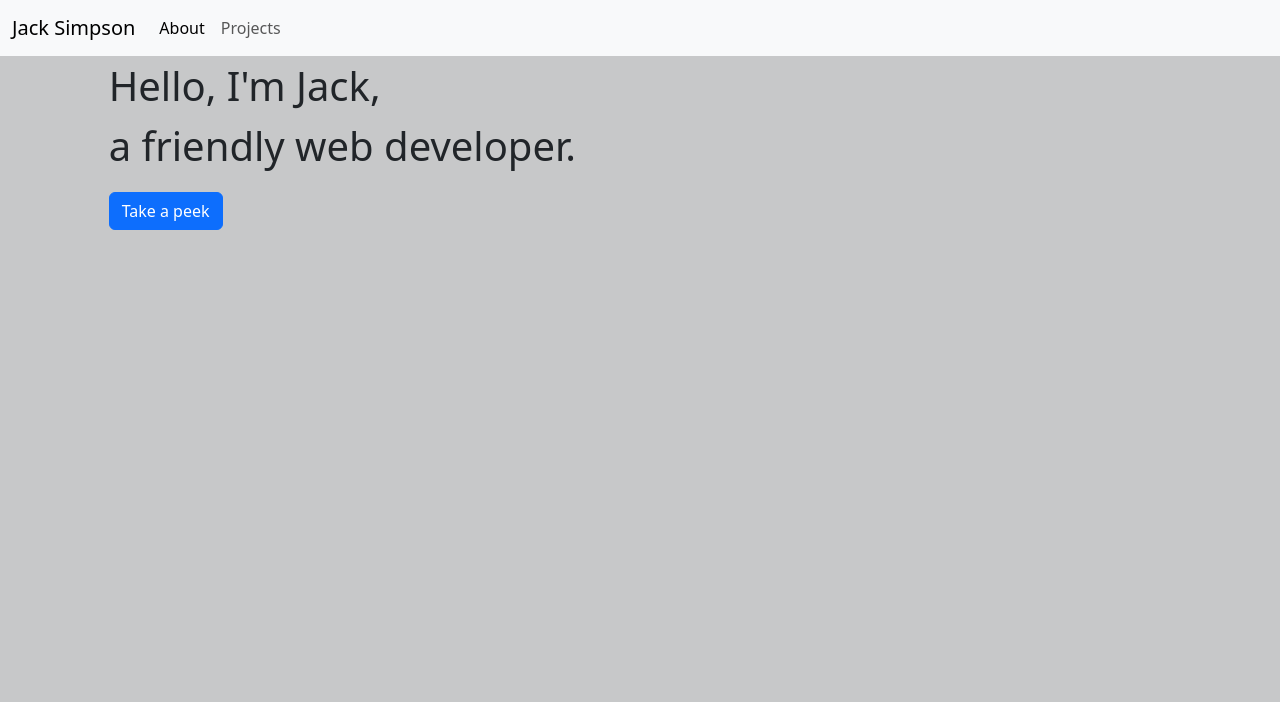
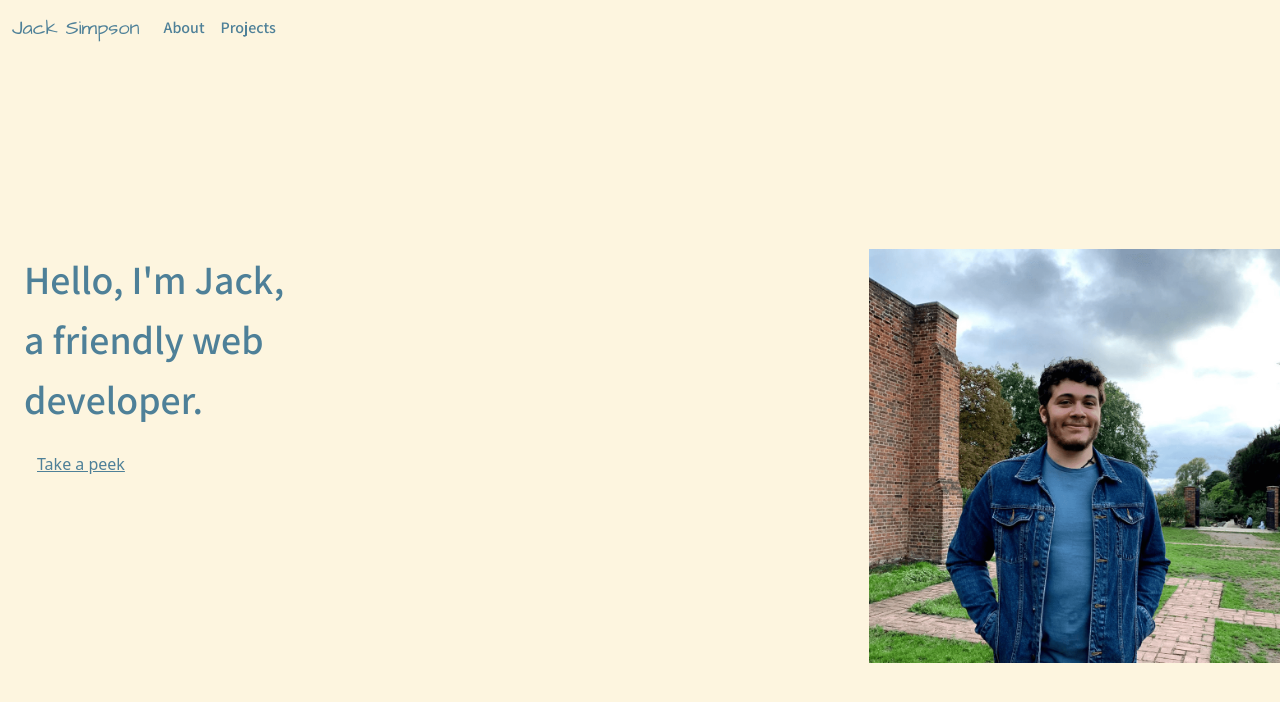
Before and after one commit to jsimpsonux/JackSimpsonPortfolio, a React (Vite) app: page / in a window 1280 px wide. Shown: the top 702 px of the page. Built offline with nearby package versions, Linux system fonts and the light colour scheme.

Commit message:
Major changes to structure and new styling added, changes to the homepage and projects

```diff
--- a/src/components/Card/index.jsx
+++ b/src/components/Card/index.jsx
@@ -4,23 +4,23 @@ import "./style.css";
 
 function Card(props) {
   return (
+    <>
       <div
         className="card"
         style={{
-        backgroundImage: props.image ? `url(${props.image})` : "none"
+          backgroundImage: props.image ? `url(${props.image})` : "none",
         }}
       >
-      {!props.image && <i className="fa fa-spinner fa-spin" aria-hidden="true" />}
-    <h1>{props.title}</h1>
-      {/* <CardBtn
+        {!props.image && (
+          <i className="fa fa-spinner fa-spin" aria-hidden="true" />
+        )}
+          {/* { <CardBtn
         onClick={props.handleBtnClick}
         data-value="pass"
-      />
-      <CardBtn
-        onClick={props.handleBtnClick}
-        data-value="pick"
-      /> */}
+      />} */}
       </div>
+      <header>{props.title}</header>
+    </>
   );
 }
 
--- a/src/components/Navbar/Navbar.jsx
+++ b/src/components/Navbar/Navbar.jsx
@@ -1,13 +1,13 @@
 import React from 'react';
 import { Link, NavLink } from 'react-router-dom';
-// import './style.css';
+import './style.css';
 
 // Depending on the current path, this component sets the "active" class on the appropriate navigation link item
 function Navbar() {
   return (
-    <nav className="navbar navbar-expand-lg navbar-light bg-light">
+    <nav className="navbar navbar-expand-lg navbar-light" style={{backgroundColor: "#fdf5df"}}>
       <div class="container-fluid">
-        <Link className="navbar-brand" to="/">
+        <Link className="navbar-brand" to="/" style={{color: "#4e8098"}}>
           Jack Simpson
         </Link>
         <button
@@ -29,7 +29,7 @@ function Navbar() {
                 end
                 className={({ isActive }) =>
                   isActive ? 'nav-link active' : 'nav-link'
-                }
+                } style={{color: "#4e8098"}}
               >
                 About
               </NavLink>
@@ -39,7 +39,7 @@ function Navbar() {
                 to="/projects"
                 className={({ isActive }) =>
                   isActive ? 'nav-link active' : 'nav-link'
-                }
+                } style={{color: "#4e8098"}}
               >
                 Projects
               </NavLink>
--- /dev/null
+++ b/src/components/Navbar/style.css
@@ -0,0 +1,32 @@
+@import url('https://fonts.googleapis.com/css2?family=Exo:ital,wght@0,100..900;1,100..900&display=swap');
+@import url('https://fonts.googleapis.com/css2?family=Rokkitt:ital,wght@0,100..900;1,100..900&display=swap');
+@import url('https://fonts.googleapis.com/css2?family=Assistant:wght@200..800&family=Exo:ital,wght@0,100..900;1,100..900&display=swap');
+@import url('https://fonts.googleapis.com/css2?family=Architects+Daughter&display=swap');
+
+/* .navbar-brand {
+    font-family: "Exo", sans-serif;
+    font-optical-sizing: auto;
+    font-weight: 300;
+    font-style: normal;
+} */
+
+.navbar-brand {
+    font-family: "Architects Daughter", cursive;
+    font-weight: 400;
+    font-style: normal;
+}
+
+
+p {
+    font-family: "Rokkitt", serif;
+    font-optical-sizing: auto;
+    font-weight: 200;
+    font-style: normal;
+}
+
+.nav-item {
+    font-family: "Assistant", sans-serif;
+    font-optical-sizing: auto;
+    font-weight: 600;
+    font-style: normal;
+}
--- a/src/pages/About/About.jsx
+++ b/src/pages/About/About.jsx
@@ -11,14 +11,17 @@ import "./style.css";
 function About() {
   return (
     <>
-    <Container fluid className="bg-dark bg-opacity-25">
-      <Row className="align-items-center">
-          <Col md={{ span: 5, offset: 1 }}>
-            <p class="text-start fs-1">Hello, I'm Jack,
+    <Container fluid className="d-flex align-items-center" style={{backgroundColor: "#fdf5df"}}>
+      <Row className="">
+          <Col lg={4} className="ms-4">
+            <p class="text-start fs-1" style={{color: "#4e8098"}}>Hello, I'm Jack,
             <br /> a friendly web developer. </p>
-          <Button href="/projects" variant="primary" className="float-start">
+          <Button href="/projects" variant="link" className="text-start float-start" style={{color: "#4e8098"}}>
             Take a peek
           </Button>
+          </Col>
+          <Col className="ml-auto">
+          <img src="./src/assets/JackSimpson.png"  className="float-end" thumbnail />
           </Col>
       </Row>
       {/* <div class=""></div> */}
--- a/src/pages/About/style.css
+++ b/src/pages/About/style.css
@@ -22,6 +22,15 @@
 }
 /*  */
 
+@import url('https://fonts.googleapis.com/css2?family=Assistant:wght@200..800&family=Exo:ital,wght@0,100..900;1,100..900&display=swap');
+
+p {
+    font-family: "Assistant", sans-serif;
+    font-optical-sizing: auto;
+    font-weight: 600;
+    font-style: normal;
+}
+
 .container{
     width: 100%;
     height: auto;
@@ -34,5 +43,6 @@
 }
 
 img {
-    width: 30%;
+    width: 50%;
+    height: auto;
 }
--- a/src/pages/Projects.jsx
+++ b/src/pages/Projects.jsx
@@ -1,32 +1,48 @@
 import React from "react";
 import Card from "../components/Card";
+import Stack from 'react-bootstrap/Stack';
+import { Link } from "react-router-dom";
 
 function Projects() {
   const data = [
     {
       title: "My Relaxing Planner",
       image: "/images/Food.jpg",
-      link: "https://github.com/jsimpsonux/my-relaxing-planner",
+      github: "https://github.com/jsimpsonux/my-relaxing-planner",
+      link: "https://jsimpsonux.github.io/my-relaxing-planner/",
     },
     {
       title: "Ingredient Alchemy",
       image: "/images/Food.jpg",
-      link: "https://github.com/jsimpsonux/Ingredient-Alchemy",
+      github: "https://github.com/jsimpsonux/Ingredient-Alchemy",
+      link: "https://jsimpsonux.github.io/Ingredient-Alchemy/",
     },
     {
       title: "Crypto-Mock",
       image: "/images/Food.jpg",
-      link: "https://github.com/jsimpsonux/Console-finances",
+      github: "https://github.com/jsimpsonux/Crypto-Mock",
+      link: "https://resplendent-gumption-b3f3fe.netlify.app/",
     },
   ];
   return (
     <>
-      <div>
-        <h1 class="p-5">My Projects</h1>
-        <div class="d-flex justify-content-center flex-lg-row flex-sm-column flex-xs-column p-5">
-            {data.map((project) => {
-              return <Card image={project.image} title={project.title} href={project.link} />;
-            })}
+      <div style={{backgroundColor: "#fdf5df"}}>
+        <div class="d-flex justify-content-center flex-lg-row flex-sm-column flex-xs-column p-3">
+          {data.map((project) => {
+            return (
+              <>
+              <div className="p-4 text-start d-md-flex">
+                <div className="vstack gap-3">
+                  <Card image={project.image} title={project.title} />
+                  <br />
+                  <Link to={project.github} className="text-decoration-none">Github</Link>
+                  <br />
+                  <Link to={project.link} className="text-decoration-none">Website</Link>
+                  </div>
+              </div>
+              </>
+            );
+          })}
         </div>
       </div>
     </>
```
Also changed, not shown: src/assets/JackSimpson.png (added). Lines whose indentation alone changed are shown as unchanged.
